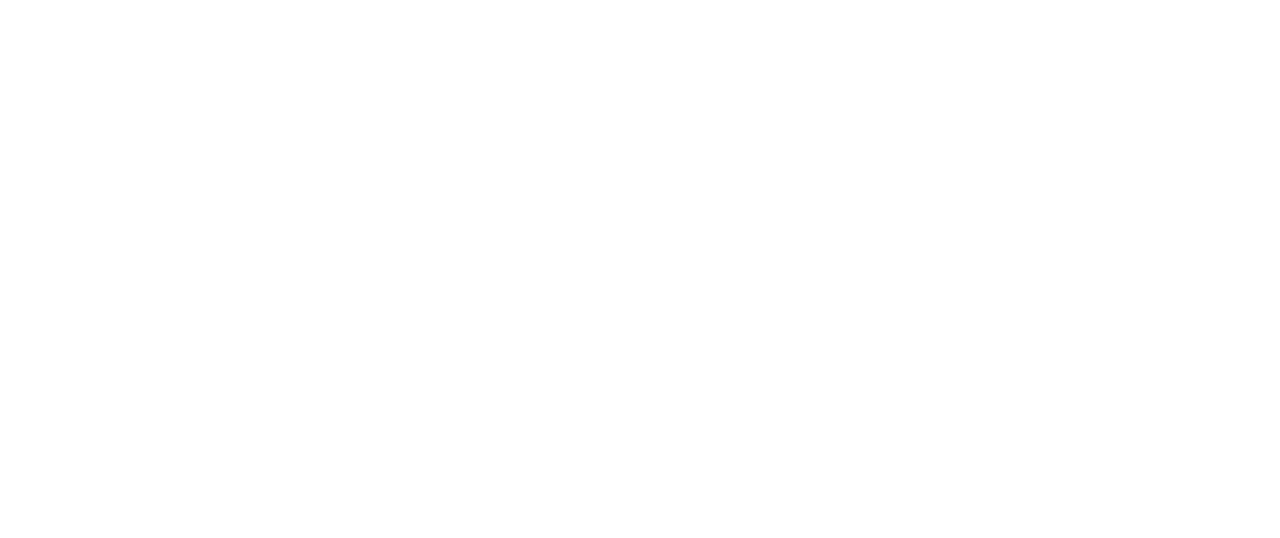
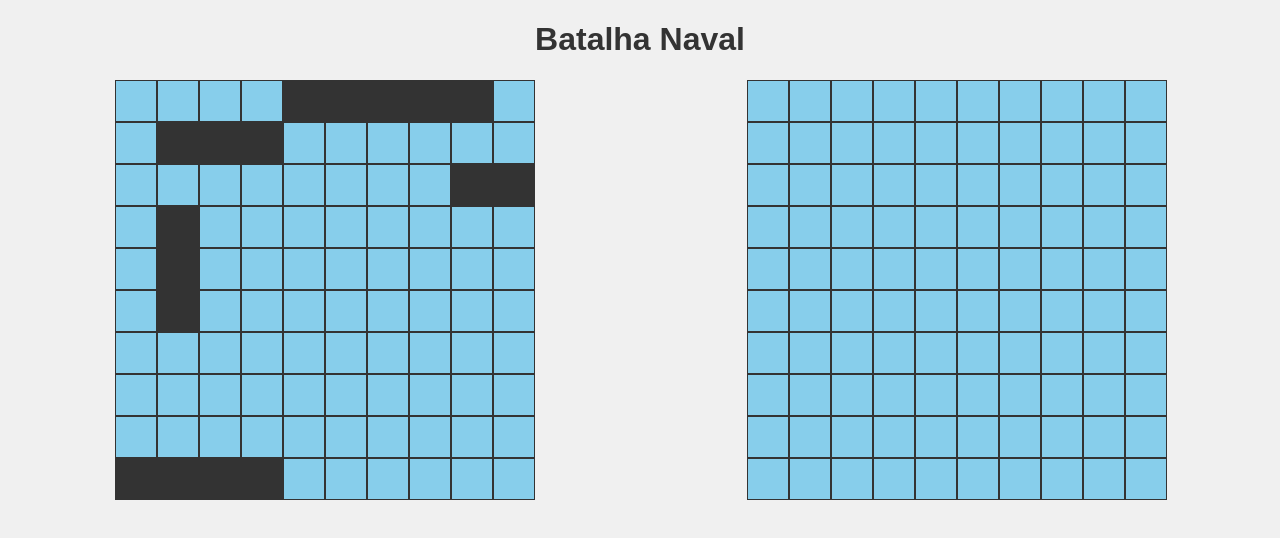
Before and after one commit to lavsouza/Desenvolvimento-Web, a plain HTML site: page SimuladoProva2/index.html in a window 1280 px wide. Drawn offline with Linux system fonts and the light colour scheme.

Commit message:
Batalha Naval implementação 1

```diff
--- a/SimuladoProva2/index.html
+++ b/SimuladoProva2/index.html
@@ -1,12 +1,17 @@
 <!DOCTYPE html>
-<html lang="en">
+<html lang="pt-BR">
 <head>
     <meta charset="UTF-8">
     <meta name="viewport" content="width=device-width, initial-scale=1.0">
     <title>Batalha Naval</title>
-    <link>
+    <link rel="stylesheet" href="style.css">
 </head>
 <body>
-
+    <h1>Batalha Naval</h1>
+    <div class="game-container">
+        <div class="grid" id="player-grid"></div>
+        <div class="grid" id="computer-grid"></div>
+    </div>
+    <script src="script.js"></script>
 </body>
 </html>
--- a/SimuladoProva2/script.js
+++ b/SimuladoProva2/script.js
@@ -0,0 +1,122 @@
+document.addEventListener('DOMContentLoaded', () => {
+    const playerGrid = document.getElementById('player-grid');
+    const computerGrid = document.getElementById('computer-grid');
+    const gridSize = 10;
+    const shipLengths = [5, 4, 3, 3, 2]; // Tamanhos dos navios
+
+    // Cria as grades para o jogador e o computador
+    function createGrid(grid, isPlayer) {
+        for (let i = 0; i < gridSize * gridSize; i++) {
+            const cell = document.createElement('div');
+            cell.classList.add('cell');
+            cell.dataset.index = i;
+            if (isPlayer) {
+                cell.addEventListener('click', () => playerAttack(cell));
+            }
+            grid.appendChild(cell);
+        }
+    }
+
+    // Posiciona os navios aleatoriamente
+    function placeShips(grid, isPlayer) {
+        shipLengths.forEach(length => {
+            let placed = false;
+            while (!placed) {
+                const direction = Math.random() < 0.5 ? 'horizontal' : 'vertical';
+                const row = Math.floor(Math.random() * gridSize);
+                const col = Math.floor(Math.random() * gridSize);
+                if (canPlaceShip(grid, row, col, length, direction)) {
+                    placeShip(grid, row, col, length, direction, isPlayer);
+                    placed = true;
+                }
+            }
+        });
+    }
+
+    // Verifica se é possível posicionar o navio
+    function canPlaceShip(grid, row, col, length, direction) {
+        if (direction === 'horizontal') {
+            if (col + length > gridSize) return false;
+            for (let i = 0; i < length; i++) {
+                if (grid.children[row * gridSize + col + i].classList.contains('ship')) return false;
+            }
+        } else {
+            if (row + length > gridSize) return false;
+            for (let i = 0; i < length; i++) {
+                if (grid.children[(row + i) * gridSize + col].classList.contains('ship')) return false;
+            }
+        }
+        return true;
+    }
+
+    // Posiciona o navio na grade
+    function placeShip(grid, row, col, length, direction, isPlayer) {
+        if (direction === 'horizontal') {
+            for (let i = 0; i < length; i++) {
+                const cell = grid.children[row * gridSize + col + i];
+                if (isPlayer) cell.classList.add('ship');
+            }
+        } else {
+            for (let i = 0; i < length; i++) {
+                const cell = grid.children[(row + i) * gridSize + col];
+                if (isPlayer) cell.classList.add('ship');
+            }
+        }
+    }
+
+    // Lógica de ataque do jogador
+    function playerAttack(cell) {
+        if (cell.classList.contains('hit') || cell.classList.contains('miss')) return;
+        if (cell.classList.contains('ship')) {
+            cell.classList.add('hit');
+            checkWin('player');
+        } else {
+            cell.classList.add('miss');
+        }
+        computerAttack();
+    }
+
+    // Lógica de ataque do computador
+    function computerAttack() {
+        let attacked = false;
+        while (!attacked) {
+            const index = Math.floor(Math.random() * gridSize * gridSize);
+            const cell = playerGrid.children[index];
+            if (!cell.classList.contains('hit') && !cell.classList.contains('miss')) {
+                if (cell.classList.contains('ship')) {
+                    cell.classList.add('hit');
+                    checkWin('computer');
+                } else {
+                    cell.classList.add('miss');
+                }
+                attacked = true;
+            }
+        }
+    }
+
+    // Verifica se há um vencedor
+    function checkWin(winner) {
+        const ships = document.querySelectorAll(`.${winner === 'player' ? '#computer-grid' : '#player-grid'} .ship`);
+        const hits = document.querySelectorAll(`.${winner === 'player' ? '#computer-grid' : '#player-grid'} .hit`);
+        if (ships.length === hits.length) {
+            alert(`${winner === 'player' ? 'Jogador' : 'Computador'} venceu!`);
+            resetGame();
+        }
+    }
+
+    // Reinicia o jogo
+    function resetGame() {
+        playerGrid.innerHTML = '';
+        computerGrid.innerHTML = '';
+        createGrid(playerGrid, true);
+        createGrid(computerGrid, false);
+        placeShips(playerGrid, true);
+        placeShips(computerGrid, false);
+    }
+
+    // Inicializa o jogo
+    createGrid(playerGrid, true);
+    createGrid(computerGrid, false);
+    placeShips(playerGrid, true);
+    placeShips(computerGrid, false);
+});
--- a/SimuladoProva2/style.css
+++ b/SimuladoProva2/style.css
@@ -0,0 +1,45 @@
+body {
+    font-family: Arial, sans-serif;
+    text-align: center;
+    background-color: #f0f0f0;
+}
+
+h1 {
+    color: #333;
+}
+
+.game-container {
+    display: flex;
+    justify-content: space-around;
+    margin-top: 20px;
+}
+
+.grid {
+    display: grid;
+    grid-template-columns: repeat(10, 40px);
+    grid-template-rows: repeat(10, 40px);
+    gap: 2px;
+}
+
+.cell {
+    width: 40px;
+    height: 40px;
+    background-color: #87CEEB;
+    border: 1px solid #333;
+    display: flex;
+    align-items: center;
+    justify-content: center;
+    cursor: pointer;
+}
+
+.cell.hit {
+    background-color: #ff4d4d;
+}
+
+.cell.miss {
+    background-color: #a0a0a0;
+}
+
+.cell.ship {
+    background-color: #333;
+}
```
